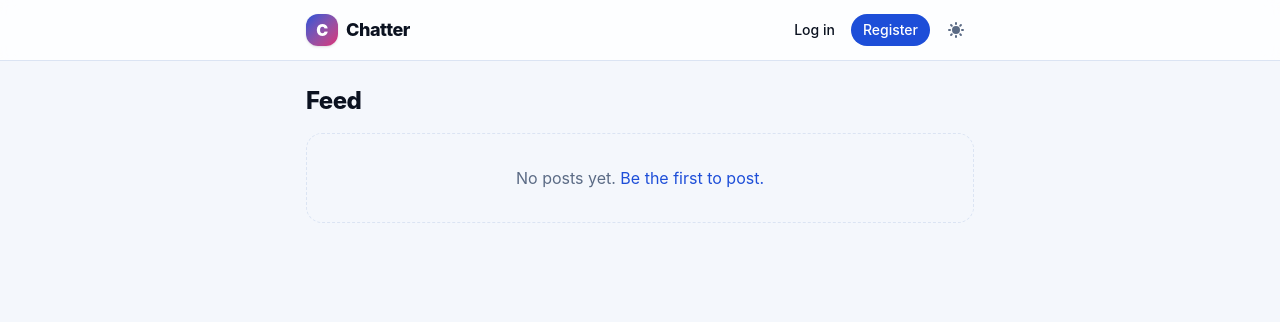
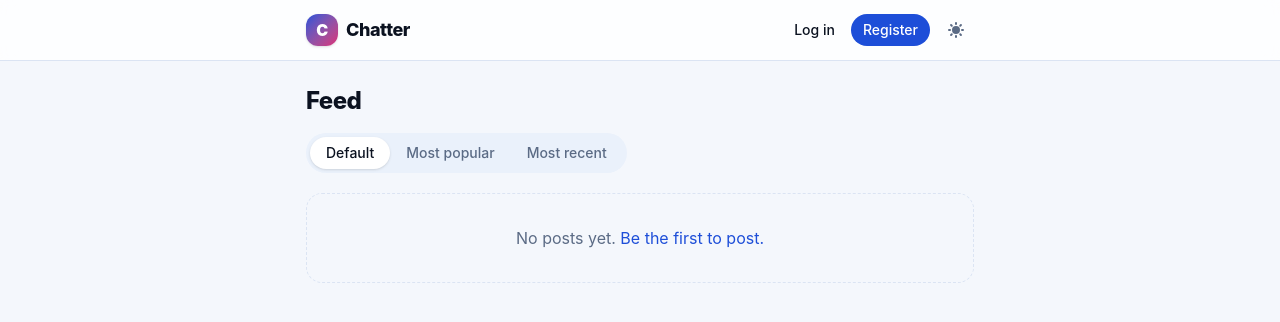
Before and after one commit to G0ldf1sh137/chatter, a Django app: page / in a window 1280 px wide. Shown: the top 322 px of the page. Run offline with Django 5.2, Linux system fonts and the light colour scheme; data that the repository does not hold is empty; style sheets or scripts are compiled from the project's sources.

Commit message:
Let users choose the feed sort: default, most popular, or most recent
Adds a ?sort= query param (default/top/new, whitelisted with a
fallback to default) alongside the existing All/Following tabs.
"default" keeps the new weighted, time-decayed ranking; "top" is the
plain score-then-recency ordering the feed used before ranking
existed; "new" ignores votes entirely and orders by created_at.

FeedView.get_queryset() branches on the sort param, applying
rank_posts() only for the default case. The feed-type and pagination
links now carry the current sort forward so switching tabs or pages
doesn't silently reset it.

Added tests proving "top" and "new" each produce a different order
than the default ranking on the same fixture, plus invalid-value
fallback. 181 tests passing (up from 177).

Co-Authored-By: Claude Sonnet 5 <noreply@anthropic.com>

```diff
--- a/posts/templates/posts/feed.html
+++ b/posts/templates/posts/feed.html
@@ -6,12 +6,19 @@
 {% block content %}
     <h1 class="mb-4 text-2xl font-extrabold tracking-tight">Feed</h1>
 
-    {% if user.is_authenticated %}
-        <div class="mb-5 inline-flex rounded-full bg-surface-hover p-1">
-            <a href="{% url 'feed' %}" class="rounded-full px-4 py-1.5 text-sm font-medium no-underline transition-colors {% if active_feed == 'all' %}bg-surface text-fg shadow-sm{% else %}text-muted hover:text-fg{% endif %}">All</a>
-            <a href="{% url 'following-feed' %}" class="rounded-full px-4 py-1.5 text-sm font-medium no-underline transition-colors {% if active_feed == 'following' %}bg-surface text-fg shadow-sm{% else %}text-muted hover:text-fg{% endif %}">Following</a>
+    <div class="mb-5 flex flex-wrap items-center gap-3">
+        {% if user.is_authenticated %}
+            <div class="inline-flex rounded-full bg-surface-hover p-1">
+                <a href="{% url 'feed' %}?sort={{ active_sort }}" class="rounded-full px-4 py-1.5 text-sm font-medium no-underline transition-colors {% if active_feed == 'all' %}bg-surface text-fg shadow-sm{% else %}text-muted hover:text-fg{% endif %}">All</a>
+                <a href="{% url 'following-feed' %}?sort={{ active_sort }}" class="rounded-full px-4 py-1.5 text-sm font-medium no-underline transition-colors {% if active_feed == 'following' %}bg-surface text-fg shadow-sm{% else %}text-muted hover:text-fg{% endif %}">Following</a>
+            </div>
+        {% endif %}
+        <div class="inline-flex rounded-full bg-surface-hover p-1">
+            <a href="{{ request.path }}?sort=default" class="rounded-full px-4 py-1.5 text-sm font-medium no-underline transition-colors {% if active_sort == 'default' %}bg-surface text-fg shadow-sm{% else %}text-muted hover:text-fg{% endif %}">Default</a>
+            <a href="{{ request.path }}?sort=top" class="rounded-full px-4 py-1.5 text-sm font-medium no-underline transition-colors {% if active_sort == 'top' %}bg-surface text-fg shadow-sm{% else %}text-muted hover:text-fg{% endif %}">Most popular</a>
+            <a href="{{ request.path }}?sort=new" class="rounded-full px-4 py-1.5 text-sm font-medium no-underline transition-colors {% if active_sort == 'new' %}bg-surface text-fg shadow-sm{% else %}text-muted hover:text-fg{% endif %}">Most recent</a>
         </div>
-    {% endif %}
+    </div>
 
     <div class="space-y-4">
         {% for post in posts %}
@@ -33,7 +40,7 @@
         {% empty %}
             <div class="rounded-2xl border border-dashed border-border p-8 text-center text-muted">
                 {% if active_feed == 'following' %}
-                    <p>No posts from people you follow yet. <a href="{% url 'feed' %}">Browse all posts</a> to find people to follow.</p>
+                    <p>No posts from people you follow yet. <a href="{% url 'feed' %}?sort={{ active_sort }}">Browse all posts</a> to find people to follow.</p>
                 {% else %}
                     <p>No posts yet. <a href="{% url 'post-create' %}">Be the first to post.</a></p>
                 {% endif %}
@@ -44,11 +51,11 @@
     {% if is_paginated %}
         <nav class="mt-6 flex items-center justify-center gap-4 text-sm">
             {% if page_obj.has_previous %}
-                <a href="?page={{ page_obj.previous_page_number }}" class="rounded-full border border-border px-3 py-1.5 no-underline hover:bg-surface-hover">Previous</a>
+                <a href="?page={{ page_obj.previous_page_number }}&sort={{ active_sort }}" class="rounded-full border border-border px-3 py-1.5 no-underline hover:bg-surface-hover">Previous</a>
             {% endif %}
             <span class="text-muted">Page {{ page_obj.number }} of {{ page_obj.paginator.num_pages }}</span>
             {% if page_obj.has_next %}
-                <a href="?page={{ page_obj.next_page_number }}" class="rounded-full border border-border px-3 py-1.5 no-underline hover:bg-surface-hover">Next</a>
+                <a href="?page={{ page_obj.next_page_number }}&sort={{ active_sort }}" class="rounded-full border border-border px-3 py-1.5 no-underline hover:bg-surface-hover">Next</a>
             {% endif %}
         </nav>
     {% endif %}
--- a/posts/views.py
+++ b/posts/views.py
@@ -59,6 +59,12 @@ def redirect_back(request, fallback):
     return redirect(fallback)
 
 
+SORT_DEFAULT = "default"
+SORT_TOP = "top"
+SORT_NEW = "new"
+SORT_CHOICES = {SORT_DEFAULT, SORT_TOP, SORT_NEW}
+
+
 class FeedView(ListView):
     model = Post
     template_name = "posts/feed.html"
@@ -66,16 +72,27 @@ class FeedView(ListView):
     paginate_by = 20
     active_feed = "all"
 
+    def get_sort(self):
+        sort = self.request.GET.get("sort", SORT_DEFAULT)
+        return sort if sort in SORT_CHOICES else SORT_DEFAULT
+
     def get_base_queryset(self):
         queryset = Post.objects.select_related("author", "author__profile")
         return annotate_votes(queryset, PostVote, "post", self.request.user)
 
     def get_queryset(self):
-        return rank_posts(self.get_base_queryset())
+        queryset = self.get_base_queryset()
+        sort = self.get_sort()
+        if sort == SORT_TOP:
+            return queryset.order_by("-score", "-created_at")
+        if sort == SORT_NEW:
+            return queryset.order_by("-created_at")
+        return rank_posts(queryset)
 
     def get_context_data(self, **kwargs):
         context = super().get_context_data(**kwargs)
         context["active_feed"] = self.active_feed
+        context["active_sort"] = self.get_sort()
         return context
 
 
```
Also changed, not shown: design-plan.md (+4 -2 lines), posts/tests.py (+45 -0 lines).
